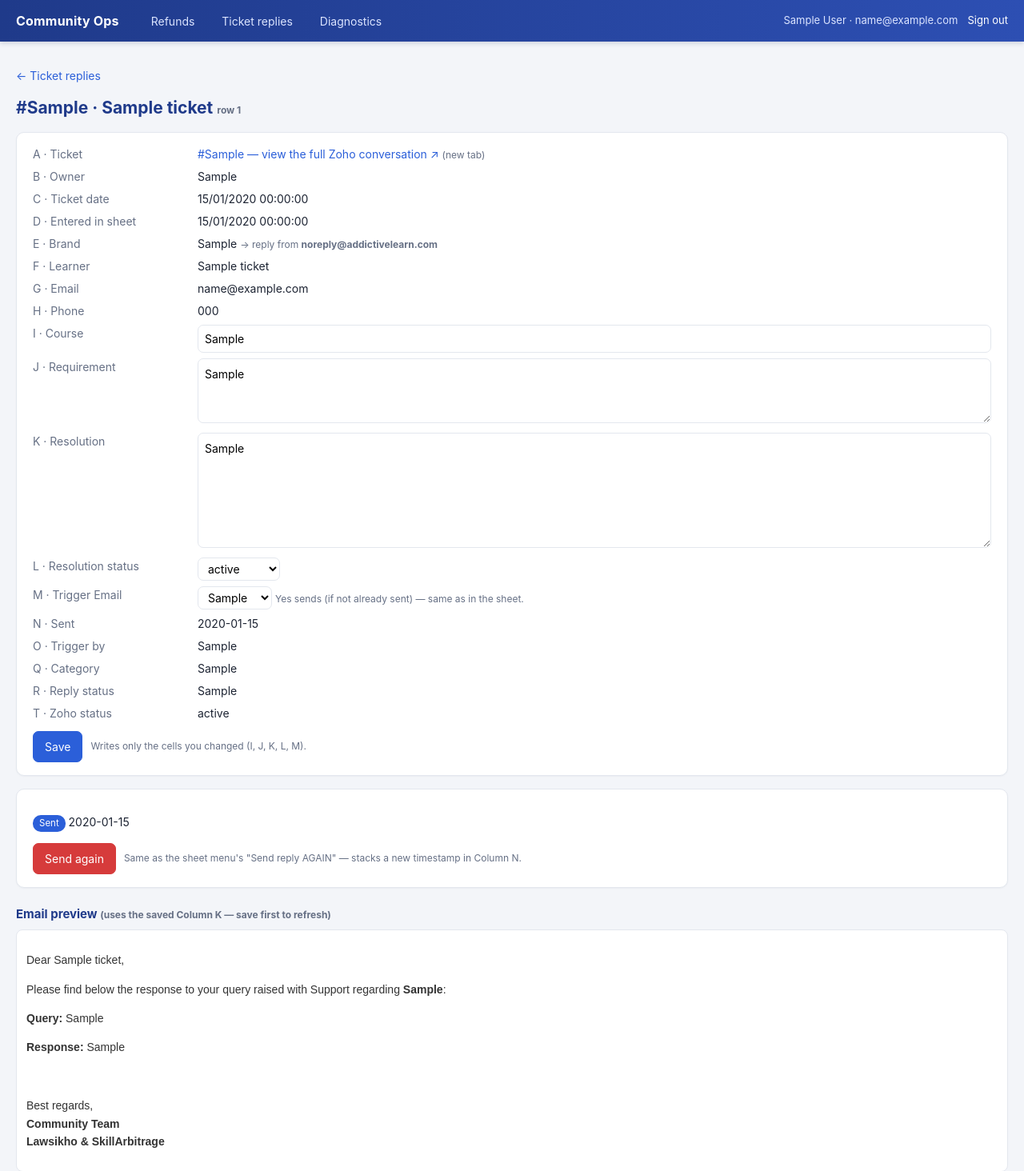
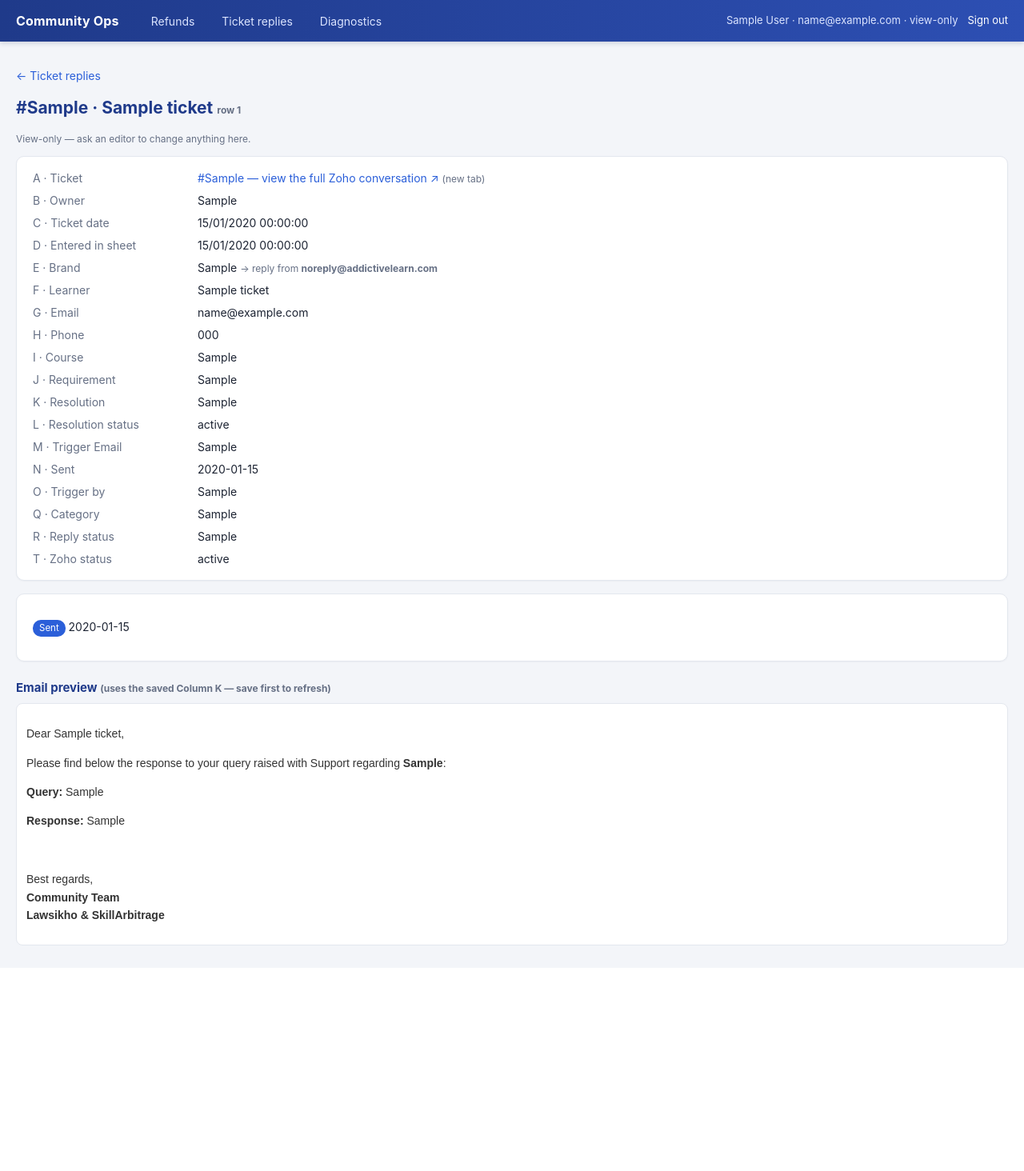
Before and after one commit to addictivelearn-operations/Community-Ops, a FastAPI app: page /replies/1 in a window 1280 px wide. Shown: the top 1464 px of the page at 80% size. After the commit the page ends 1182 px from the top, so only its background shows below. Run offline with FastAPI, Linux system fonts and the light colour scheme; the visitor is signed in with stand-in values (Sample User, id 1); tables that the repository leaves empty hold one stand-in row (values such as "Sample post").

Commit message:
Add view/edit access tiers
Anyone on an allowed domain (lawsikho.in, addictivelearn.com,
skillarbitra.ge) can now sign in and view everything; only
AUTHORIZED_SENDERS can make changes (inline edits, trigger/send/approve,
and the diagnostics admin buttons), enforced server-side via a new
require_editor dependency, not just hidden in the UI.

Co-Authored-By: Claude Sonnet 5 <noreply@anthropic.com>

```diff
--- a/app/google.py
+++ b/app/google.py
@@ -135,11 +135,13 @@ def exchange_code(code: str) -> dict:
 
 
 def is_allowed(email: str) -> tuple[bool, str]:
+    """Sign-in eligibility only — domain membership. Being an AUTHORIZED_SENDER
+    is a separate, narrower check (main.py's require_editor) for who may make
+    changes; everyone on an allowed domain gets read-only access by signing
+    in at all."""
     domain = email.rsplit("@", 1)[-1]
     if domain not in settings.allowed_domains:
         return False, f"{email} is not on an allowed domain ({', '.join(settings.allowed_domains)})."
-    if email not in settings.authorized_senders:
-        return False, f"{email} is not in AUTHORIZED_SENDERS."
     return True, ""
 
 
--- a/app/main.py
+++ b/app/main.py
@@ -10,6 +10,7 @@ from pathlib import Path
 from urllib.parse import quote, urlencode
 
 from fastapi import Depends, FastAPI, Form, HTTPException, Request
+from fastapi.exception_handlers import http_exception_handler as fastapi_default_http_exception_handler
 from fastapi.responses import HTMLResponse, JSONResponse, RedirectResponse
 from fastapi.staticfiles import StaticFiles
 from fastapi.templating import Jinja2Templates
@@ -49,7 +50,15 @@ class User:
     def __init__(self, email: str, name: str):
         self.email = email
         self.name = name
-        self.display = settings.authorized_senders.get(email, name)
+        self.display = settings.authorized_senders.get(email.lower(), name)
+
+    @property
+    def can_edit(self) -> bool:
+        """Anyone on an allowed domain can sign in and view (google.is_allowed);
+        only an AUTHORIZED_SENDER may change anything — same list that already
+        governed who could approve/send, now also gating inline edits and the
+        admin sync buttons."""
+        return self.email.lower() in settings.authorized_senders
 
 
 def current_user(request: Request) -> User | None:
@@ -66,6 +75,14 @@ def require_user(request: Request) -> User:
     return u
 
 
+def require_editor(u: User = Depends(require_user)) -> User:
+    if not u.can_edit:
+        raise HTTPException(status_code=403,
+                            detail=f"{u.email} has view-only access. Ask an editor "
+                                   f"({', '.join(sorted(settings.authorized_senders))}) to make this change.")
+    return u
+
+
 def gclient(u: User) -> google.GoogleClient:
     try:
         return google.GoogleClient(u.email)
@@ -74,10 +91,29 @@ def gclient(u: User) -> google.GoogleClient:
 
 
 def render(request: Request, name: str, **ctx) -> HTMLResponse:
-    ctx.setdefault("user", current_user(request))
+    u = current_user(request)
+    ctx.setdefault("user", u)
+    ctx.setdefault("can_edit", bool(u and u.can_edit))
     ctx.setdefault("msg", request.query_params.get("msg", ""))
     ctx.setdefault("ok", request.query_params.get("ok", "") == "1")
     return templates.TemplateResponse(request, name, ctx)
+
+
+@app.exception_handler(HTTPException)
+async def _http_exception_handler(request: Request, exc: HTTPException):
+    """Same as FastAPI's default, except a 403 (require_editor) gets a
+    response shaped for whoever's asking — JSON for the inline-edit
+    endpoints (their own JS expects {"ok", "msg"}, not an HTML page), the
+    app's own error page for everything else — instead of a bare JSON
+    {"detail": ...} body. Everything else (redirects, 404s) behaves exactly
+    as before."""
+    if exc.status_code == 403:
+        if request.url.path.endswith("/cell"):
+            return JSONResponse({"ok": False, "msg": str(exc.detail)}, status_code=403)
+        resp = render(request, "error.html", error=str(exc.detail))
+        resp.status_code = 403
+        return resp
+    return await fastapi_default_http_exception_handler(request, exc)
 
 
 PAGE_SIZE = 300
@@ -198,7 +234,7 @@ def _apply_refund_trigger(g: google.GoogleClient, u: User, row: int, value: str)
 
 
 @app.post("/refunds/{row}/cell")
-def refund_cell(row: int, field: str = Form(...), value: str = Form(""), u: User = Depends(require_user)):
+def refund_cell(row: int, field: str = Form(...), value: str = Form(""), u: User = Depends(require_editor)):
     """Inline edit from the list (community). Never sends."""
     if field not in REFUND_EDITABLE or field == "trigger":
         return JSONResponse({"ok": False, "msg": "not editable"}, status_code=400)
@@ -207,14 +243,14 @@ def refund_cell(row: int, field: str = Form(...), value: str = Form(""), u: User
 
 
 @app.post("/refunds/{row}/community")
-def refund_community(row: int, value: str = Form(""), u: User = Depends(require_user)):
+def refund_community(row: int, value: str = Form(""), u: User = Depends(require_editor)):
     written = save_refund_fields(row, {"community": value.strip()})
     return back(f"/refunds/{row}", "Saved community." if written else "No change.", True)
 
 
 @app.post("/refunds/{row}/trigger")
 def refund_trigger(request: Request, row: int, value: str = Form(""), back_to: str = Form("/refunds"),
-                   u: User = Depends(require_user)):
+                   u: User = Depends(require_editor)):
     msg, ok = _apply_refund_trigger(gclient(u), u, row, value.strip())
     return back(back_to if back_to.startswith("/") else "/refunds", msg, ok)
 
@@ -238,7 +274,7 @@ def refund_detail(request: Request, row: int, u: User = Depends(require_user)):
 
 
 @app.post("/refunds/{row}/approve")
-def refund_approve(row: int, u: User = Depends(require_user)):
+def refund_approve(row: int, u: User = Depends(require_editor)):
     g = gclient(u)
     first, second = refunds.approve(g, row, u.display, u.email)
     msg = ("Learner: " + first.message) + (f" · Team: {second.message}" if second else "")
@@ -246,7 +282,7 @@ def refund_approve(row: int, u: User = Depends(require_user)):
 
 
 @app.post("/refunds/{row}/handoff")
-def refund_handoff(row: int, u: User = Depends(require_user)):
+def refund_handoff(row: int, u: User = Depends(require_editor)):
     g = gclient(u)
     r = load_refund(row)
     if not r:
@@ -281,7 +317,7 @@ def replies_list(request: Request, u: User = Depends(require_user)):
 
 
 @app.post("/replies/{row}/cell")
-def reply_cell(row: int, field: str = Form(...), value: str = Form(""), u: User = Depends(require_user)):
+def reply_cell(row: int, field: str = Form(...), value: str = Form(""), u: User = Depends(require_editor)):
     """Inline edit from the list: one field (resolution, status, …), saved
     when the agent clicks away. Never sends — Trigger has its own route."""
     if field not in MAIN_EDITABLE or field == "trigger":
@@ -306,7 +342,7 @@ def _apply_reply_trigger(u: User, row: int, value: str) -> tuple[str, bool]:
 
 @app.post("/replies/{row}/trigger")
 def reply_trigger(request: Request, row: int, value: str = Form(""), back_to: str = Form("/replies"),
-                  u: User = Depends(require_user)):
+                  u: User = Depends(require_editor)):
     msg, ok = _apply_reply_trigger(u, row, value.strip())
     return back(back_to if back_to.startswith("/") else "/replies", msg, ok)
 
@@ -324,7 +360,7 @@ def reply_detail(request: Request, row: int, u: User = Depends(require_user)):
 @app.post("/replies/{row}/save")
 def reply_save(row: int, course: str = Form(""), requirement: str = Form(""), resolution: str = Form(""),
                res_status: str = Form(""), trigger: str = Form(""),
-               u: User = Depends(require_user)):
+               u: User = Depends(require_editor)):
     """Saves every editable field, then — if Trigger is "Yes" and the row is
     unsent — sends, exactly as choosing Yes on the list would."""
     fields = {"course": course.strip(), "requirement": requirement.strip(),
@@ -337,7 +373,7 @@ def reply_save(row: int, course: str = Form(""), requirement: str = Form(""), re
 
 
 @app.post("/replies/{row}/send")
-def reply_send(row: int, resend: str = Form(""), u: User = Depends(require_user)):
+def reply_send(row: int, resend: str = Form(""), u: User = Depends(require_editor)):
     out = replies.send(row, u.display, allow_resend=resend == "1")
     return back(f"/replies/{row}", out.message, out.ok)
 
@@ -383,7 +419,7 @@ def ticket_thread(request: Request, number: str, u: User = Depends(require_user)
 # ---------------------------------------------------------------------------
 
 @app.post("/admin/migrate")
-def admin_migrate(u: User = Depends(require_user)):
+def admin_migrate(u: User = Depends(require_editor)):
     """One-off: copy every row still only in the two sheets into the app's
     own database. Safe to run more than once — already-migrated rows are
     skipped, not duplicated (see migrate.py)."""
@@ -404,25 +440,25 @@ def admin_migrate(u: User = Depends(require_user)):
 # ---------------------------------------------------------------------------
 
 @app.post("/admin/sync/tickets")
-def admin_sync_tickets(u: User = Depends(require_user)):
+def admin_sync_tickets(u: User = Depends(require_editor)):
     result = zoho_sync.run()
     return back("/diagnostics", f"Ticket sync: {result}", "failed" not in result or not result.get("failed"))
 
 
 @app.post("/admin/sync/statuses")
-def admin_sync_statuses(u: User = Depends(require_user)):
+def admin_sync_statuses(u: User = Depends(require_editor)):
     result = zoho_sync.refresh_statuses()
     return back("/diagnostics", f"Status refresh: {result}", True)
 
 
 @app.post("/admin/sync/refunds")
-def admin_sync_refunds(u: User = Depends(require_user)):
+def admin_sync_refunds(u: User = Depends(require_editor)):
     result = refund_intake.run()
     return back("/diagnostics", f"Refund intake: {result}", True)
 
 
 @app.post("/admin/sync/course-master")
-def admin_sync_course_master(u: User = Depends(require_user)):
+def admin_sync_course_master(u: User = Depends(require_editor)):
     result = course_master.refresh()
     return back("/diagnostics", f"Course master refresh: {result}", True)
 
--- a/app/templates/base.html
+++ b/app/templates/base.html
@@ -16,7 +16,7 @@
     <a href="/diagnostics">Diagnostics</a>
   </nav>
   <form method="post" action="/logout" class="who">
-    <span>{{ user.display }} · {{ user.email }}</span>
+    <span>{{ user.display }} · {{ user.email }} · {{ 'editor' if can_edit else 'view-only' }}</span>
     <button class="link">Sign out</button>
   </form>
   {% endif %}
--- a/app/templates/diagnostics.html
+++ b/app/templates/diagnostics.html
@@ -8,6 +8,7 @@
 </div></div>
 <p class="small mute">Everything above only reads. "CANNOT OPEN" on a spreadsheet or folder means your account has no access to it — ask for edit access (spreadsheets) or view access (folder). The ticket tracker and Community Refund data live in the app's own database now, not a sheet, so there's nothing to open for those.</p>
 
+{% if can_edit %}
 <h2>Data migration</h2>
 <div class="card">
   <form method="post" action="/admin/migrate" class="actions"
@@ -37,4 +38,7 @@
     <span class="small mute">Re-reads the external Course Master sheet into the local mirror used for course-name lookups.</span>
   </form>
 </div>
+{% else %}
+<p class="small mute">Data migration and sync-pipeline controls are hidden — view-only accounts can't run them.</p>
+{% endif %}
 {% endblock %}
--- a/app/templates/replies.html
+++ b/app/templates/replies.html
@@ -35,6 +35,7 @@
   <td>{{ t.phone }}</td>
   <td class="clip" title="{{ t.course }}">{{ t.course }}</td>
   <td class="clip" title="{{ t.requirement }}">{{ t.requirement }}</td>
+  {% if can_edit %}
   <td class="edit"><textarea class="cellbox" data-row="{{ t.row }}" data-field="resolution" rows="1"
         placeholder="type the resolution…" title="Saved to Column K when you click away">{{ t.resolution }}</textarea><span class="saved"></span></td>
   <td><select class="cellsel" data-row="{{ t.row }}" data-field="res_status">
@@ -54,6 +55,11 @@
       </select>
     </form>
   </td>
+  {% else %}
+  <td class="clip" title="{{ t.resolution }}">{{ t.resolution }}</td>
+  <td>{{ t.res_status }}</td>
+  <td>{{ t.trigger }}</td>
+  {% endif %}
   <td class="clip nowrap" title="{{ t.sent_at }}">{{ t.last_sent_line }}</td>
   <td>{{ t.sent_by }}</td>
   <td class="clip" title="{{ t.category }}">{{ t.category }}</td>
--- a/app/templates/reply_detail.html
+++ b/app/templates/reply_detail.html
@@ -3,10 +3,13 @@
 {% block body %}
 <p><a href="/replies">← Ticket replies</a></p>
 <h1>#{{ t.ticket }} · {{ t.name }} <span class="mute small">row {{ t.row }}</span></h1>
+{% if not can_edit %}<p class="small mute">View-only — ask an editor to change anything here.</p>{% endif %}
 
+{% if can_edit %}
 <form method="post" action="/replies/{{ t.row }}/save" id="edit"
       onsubmit="var s=document.getElementById('trigger').value.toLowerCase()==='yes' && !{{ 'true' if t.sent else 'false' }};
                 return !s || confirm('Trigger is Yes and this row has not been sent.\n\nSave, then send the reply on ticket #{{ t.ticket }} to {{ t.email }} from {{ from_address }} and close it?');">
+{% endif %}
 <div class="card">
   <div class="kv">
     <div>A · Ticket</div><div><a href="/tickets/{{ t.ticket }}" target="_blank" rel="noopener">#{{ t.ticket }} — view the full Zoho conversation ↗</a> <span class="small mute">(new tab)</span></div>
@@ -17,6 +20,7 @@
     <div>F · Learner</div><div>{{ t.name }}</div>
     <div>G · Email</div><div>{{ t.email }}</div>
     <div>H · Phone</div><div>{{ t.phone }}</div>
+    {% if can_edit %}
     <div>I · Course</div><div><input name="course" value="{{ t.course }}"></div>
     <div>J · Requirement</div><div><textarea name="requirement" rows="3">{{ t.requirement }}</textarea></div>
     <div>K · Resolution</div><div><textarea name="resolution" rows="6" placeholder="What goes into the email as the Response">{{ t.resolution }}</textarea></div>
@@ -37,21 +41,30 @@
       </select>
       <span class="small mute">Yes sends (if not already sent) — same as in the sheet.</span>
     </div>
+    {% else %}
+    <div>I · Course</div><div>{{ t.course or '—' }}</div>
+    <div>J · Requirement</div><div class="wrap">{{ t.requirement or '—' }}</div>
+    <div>K · Resolution</div><div class="wrap">{{ t.resolution or '—' }}</div>
+    <div>L · Resolution status</div><div>{{ t.res_status or '—' }}</div>
+    <div>M · Trigger Email</div><div>{{ t.trigger or '—' }}</div>
+    {% endif %}
     <div>N · Sent</div><div class="wrap">{{ t.sent_at or '—' }}</div>
     <div>O · Trigger by</div><div>{{ t.sent_by or '—' }}</div>
     <div>Q · Category</div><div>{{ t.category or '—' }}</div>
     <div>R · Reply status</div><div>{{ t.result or '—' }}</div>
     <div>T · Zoho status</div><div>{{ t.zoho_status or '—' }}</div>
   </div>
+  {% if can_edit %}
   <div class="actions">
     <button class="primary" id="savebtn">{{ 'Save & send reply' if (t.trigger | lower == 'yes' and not t.sent) else 'Save' }}</button>
     {% if blockers %}<span class="warn">Sending would be refused — missing: {{ blockers | join(', ') }}</span>{% endif %}
     <span class="small mute">Writes only the cells you changed (I, J, K, L, M).</span>
   </div>
+  {% endif %}
 </div>
-</form>
+{% if can_edit %}</form>{% endif %}
 
-{% if t.sent %}
+{% if t.sent and can_edit %}
 <div class="card">
   <p><span class="badge sent">Sent</span> {{ t.last_sent_line }}</p>
   <form method="post" action="/replies/{{ t.row }}/send" class="actions"
@@ -61,6 +74,8 @@
     <span class="small mute">Same as the sheet menu's "Send reply AGAIN" — stacks a new timestamp in Column N.</span>
   </form>
 </div>
+{% elif t.sent %}
+<div class="card"><p><span class="badge sent">Sent</span> {{ t.last_sent_line }}</p></div>
 {% endif %}
 
 <h2>Email preview <span class="mute small">(uses the saved Column K — save first to refresh)</span></h2>
```
Also changed, not shown: app/templates/refund_detail.html (+8 -1 lines), app/templates/refunds.html (+8 -0 lines).
